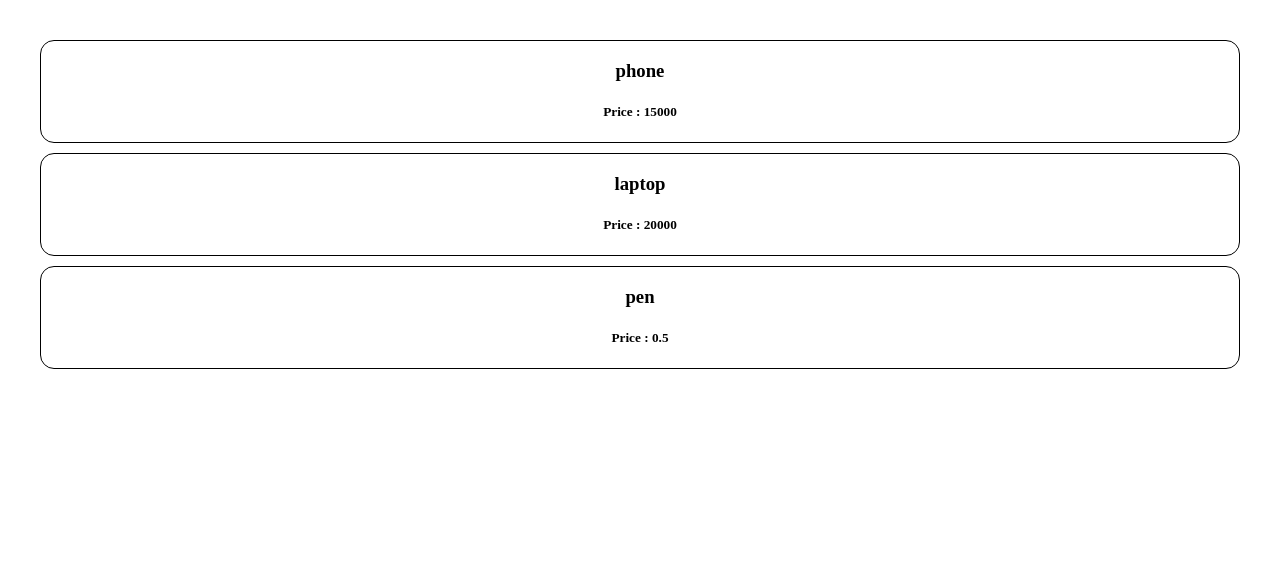
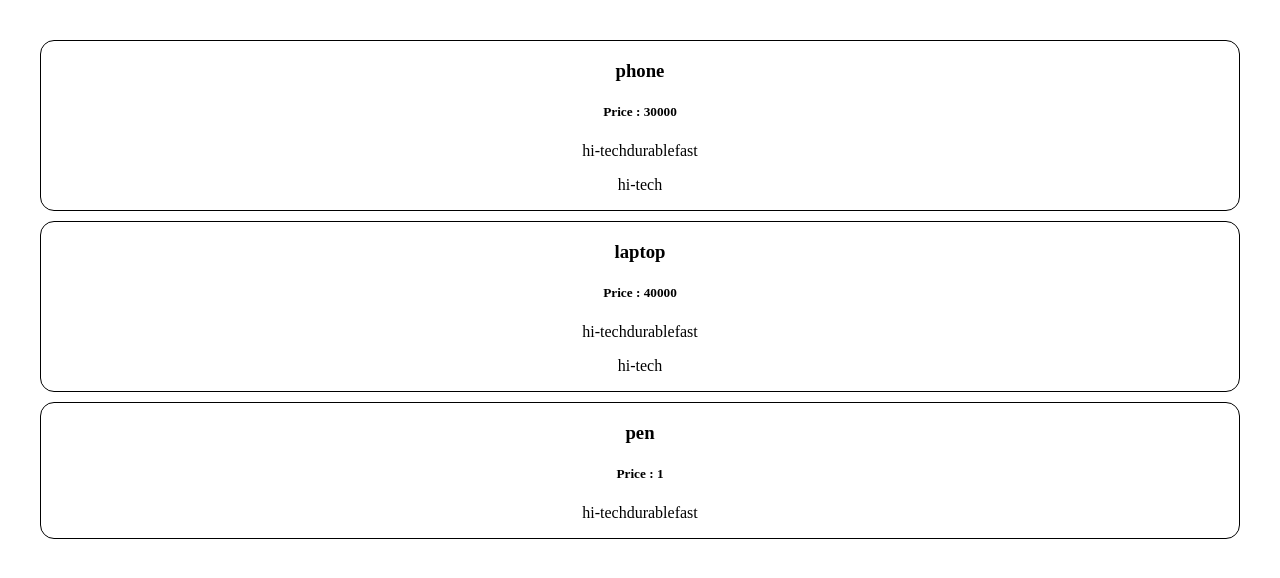
Before and after one commit to Rohan-Saxena644/React, a React (Vite) app: page / in a window 1280 px wide. Shown: the top 578 px of the page. Built offline with nearby package versions, Linux system fonts and the light colour scheme.

Commit message:
Rendering Arrays

```diff
--- a/src/Product.jsx
+++ b/src/Product.jsx
@@ -1,10 +1,12 @@
 import "./Product.css";
 
-function Product({title , price=1}){
+function Product({title , price , features , features2}){
     return (
         <div className="Product">
             <h3>{title}</h3>
-            <h5>Price : {price/2}</h5>
+            <h5>Price : {price}</h5>
+            <p>{features}</p>
+            <p>{features2?.a}</p>
         </div>
     )
 }
--- a/src/ProductTab.jsx
+++ b/src/ProductTab.jsx
@@ -1,11 +1,13 @@
 import Product from "./Product.jsx";
 
 function ProductTab(){
+  let options = ["hi-tech","durable" , "fast"];
+  let options2 = {a:"hi-tech", b: "durable" , c: "fast"};
     return (
         <>
-          <Product title="phone" price={30000}/>
-          <Product title="laptop" price={40000}/>
-          <Product title="pen"/>
+          <Product title="phone" price={30000} features={options} features2={options2}/>
+          <Product title="laptop" price={40000} features={options} features2={options2}/>
+          <Product title="pen" price={1} features={options} />
         </>
     );
 }
--- a/src/main.jsx
+++ b/src/main.jsx
@@ -4,7 +4,7 @@ import { createRoot } from 'react-dom/client'
 import App from './App.jsx'
 
 createRoot(document.getElementById('root')).render(
-  // <StrictMode>
+  <StrictMode>
     <App />
-  // </StrictMode>,
+  </StrictMode>,
 )
```
